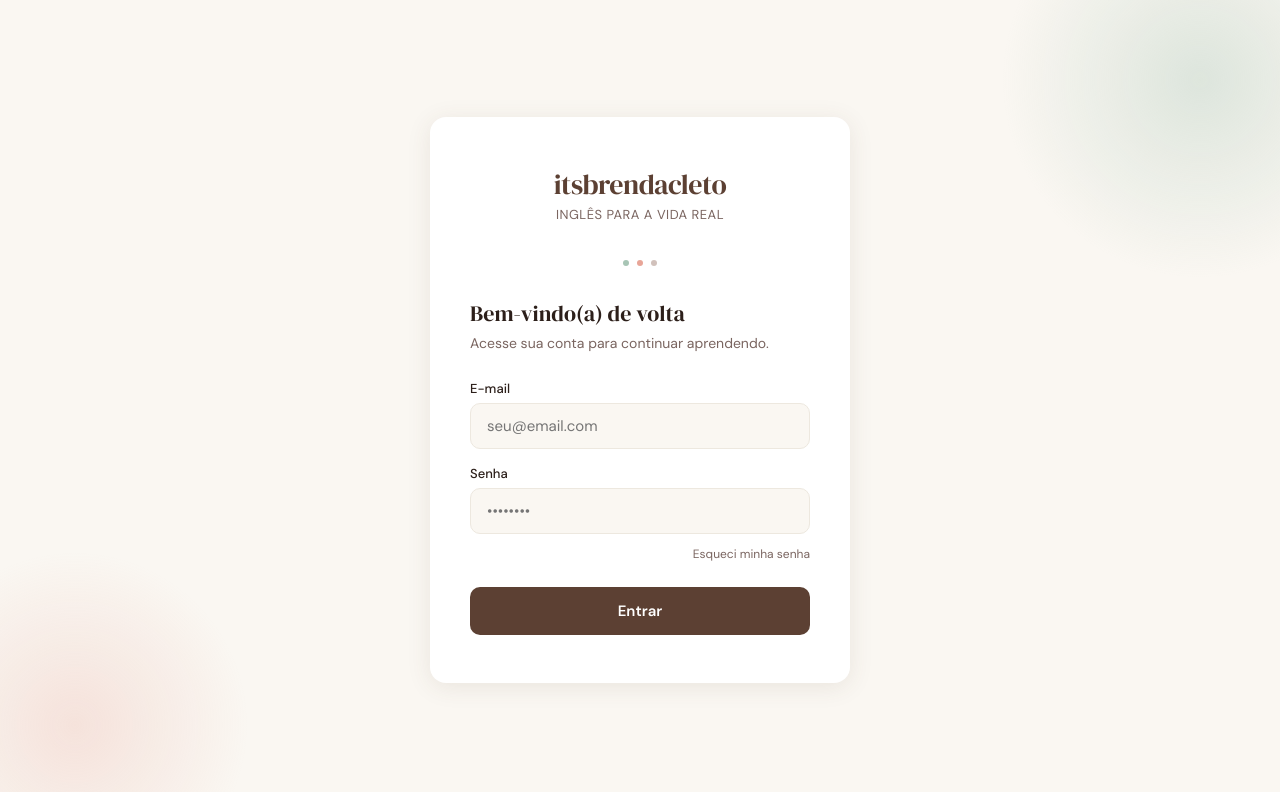
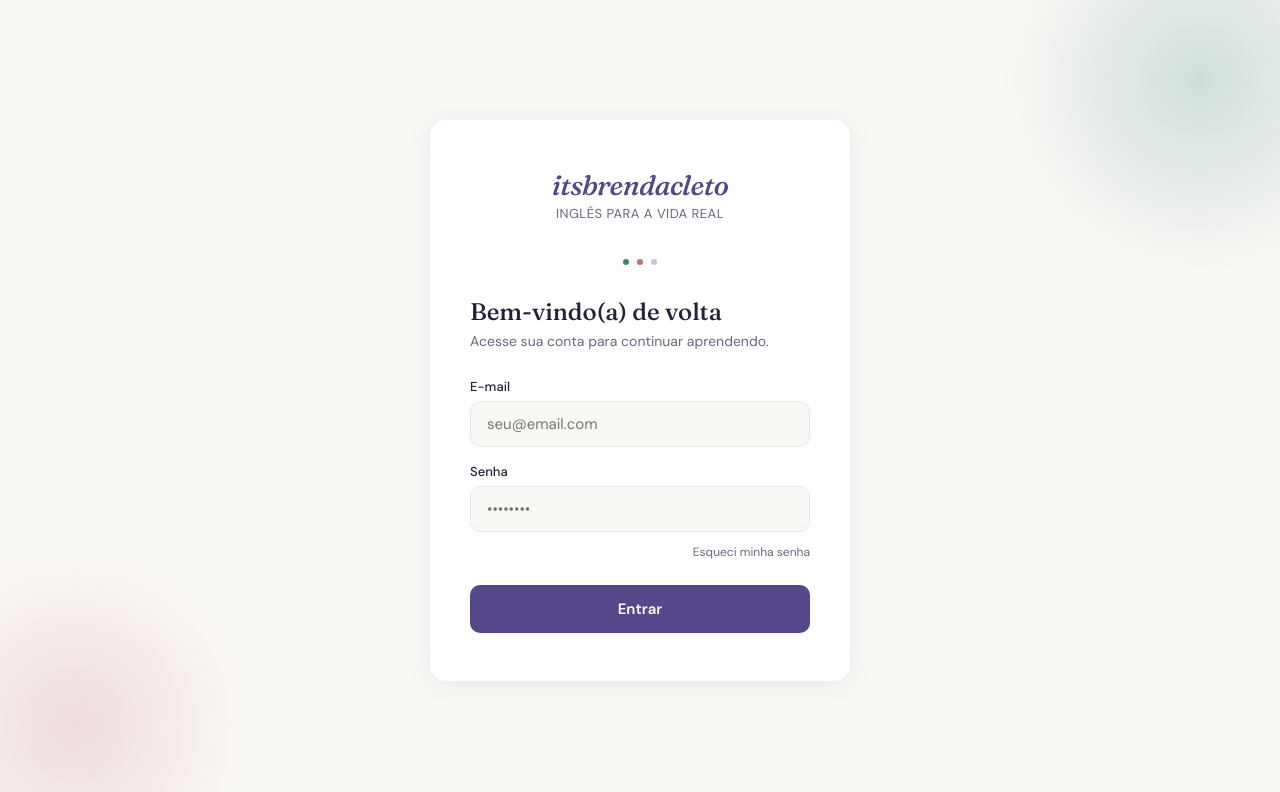
Before and after one commit to privclassb/Itsbrendacleto, a plain HTML site: page index.html in a window 1280 px wide. Drawn offline with nearby package versions, Linux system fonts and the light colour scheme.

Commit message:
Pilot: apply new visual identity to the login screen (#64)
Swaps the login page's colors and type to the Adults A1 palette the
school is moving to (plum #56468A, rose #B9707A, teal #3C8580, gold
#C99A3E, warm ivory background) and fonts (Fraunces for headings,
keeping DM Sans for body text), as a pilot for Brenda to review before
rolling the same identity out across the rest of the platform.

Not yet opened as a PR / merged to main -- pending her approval of the
look.


Claude-Session: https://claude.ai/code/session_01WmuqefSesLfjPpwQUbzESL

Co-authored-by: Claude <noreply@anthropic.com>

```diff
--- a/index.html
+++ b/index.html
@@ -4,24 +4,24 @@
   <meta charset="UTF-8" />
   <meta name="viewport" content="width=device-width, initial-scale=1.0" />
   <title>itsbrendacleto — Inglês para a Vida Real</title>
-  <link href="https://fonts.googleapis.com/css2?family=DM+Serif+Display:ital@0;1&family=DM+Sans:wght@300;400;500;600&display=swap" rel="stylesheet" />
+  <link href="https://fonts.googleapis.com/css2?family=Fraunces:ital,opsz,wght@0,9..144,500;0,9..144,600;1,9..144,500&family=DM+Sans:wght@300;400;500;600&display=swap" rel="stylesheet" />
   <script src="https://cdn.jsdelivr.net/npm/@supabase/supabase-js@2"></script>
   <script src="https://cdn.onesignal.com/sdks/web/v16/OneSignalSDK.page.js" defer></script>
   <style>
     *, *::before, *::after { box-sizing: border-box; margin: 0; padding: 0; }
 
     :root {
-      --cream: #FAF7F2;
-      --sand: #EDE8DF;
-      --brown: #5C4033;
-      --brown-light: #8B6355;
-      --mint: #A8C5B5;
-      --rose: #E8A598;
-      --text: #2C1F1A;
-      --text-muted: #7A6560;
+      --cream: #FAF8F5;
+      --sand: #E9E5EF;
+      --brown: #56468A;
+      --brown-light: #7A6BAE;
+      --mint: #3C8580;
+      --rose: #B9707A;
+      --text: #24213A;
+      --text-muted: #6A6680;
       --white: #FFFFFF;
       --radius: 16px;
-      --shadow: 0 4px 24px rgba(92,64,51,0.10);
+      --shadow: 0 4px 24px rgba(36,33,58,0.08);
     }
 
     body {
@@ -40,7 +40,7 @@
       position: fixed;
       top: -120px; right: -120px;
       width: 400px; height: 400px;
-      background: radial-gradient(circle, rgba(168,197,181,0.35) 0%, transparent 70%);
+      background: radial-gradient(circle, rgba(60,133,128,0.22) 0%, transparent 70%);
       border-radius: 50%;
       pointer-events: none;
     }
@@ -49,7 +49,7 @@
       position: fixed;
       bottom: -100px; left: -100px;
       width: 350px; height: 350px;
-      background: radial-gradient(circle, rgba(232,165,152,0.25) 0%, transparent 70%);
+      background: radial-gradient(circle, rgba(185,112,122,0.20) 0%, transparent 70%);
       border-radius: 50%;
       pointer-events: none;
     }
@@ -71,7 +71,9 @@
     }
 
     .brand-name {
-      font-family: 'DM Serif Display', serif;
+      font-family: 'Fraunces', serif;
+      font-style: italic;
+      font-weight: 500;
       font-size: 28px;
       color: var(--brown);
       letter-spacing: -0.5px;
@@ -104,11 +106,11 @@
     .divider-dot span:nth-child(3) { background: var(--brown-light); opacity: 0.4; }
 
     h2 {
-      font-family: 'DM Serif Display', serif;
-      font-size: 22px;
+      font-family: 'Fraunces', serif;
+      font-size: 24px;
       color: var(--text);
       margin-bottom: 6px;
-      font-weight: 400;
+      font-weight: 500;
     }
 
     .subtitle {
@@ -146,7 +148,7 @@
 
     input:focus {
       border-color: var(--mint);
-      box-shadow: 0 0 0 3px rgba(168,197,181,0.2);
+      box-shadow: 0 0 0 3px rgba(60,133,128,0.18);
       background: var(--white);
     }
 
@@ -299,7 +301,7 @@
     .profile-option-sub { font-size: 12px; color: var(--text-muted); margin-top: 2px; }
   </style>
   <link rel="manifest" href="manifest.json" />
-  <meta name="theme-color" content="#5C4033" />
+  <meta name="theme-color" content="#56468A" />
   <link rel="icon" type="image/png" href="icons/icon-192.png" />
   <link rel="apple-touch-icon" href="icons/apple-touch-icon.png" />
   <meta name="mobile-web-app-capable" content="yes" />
```
